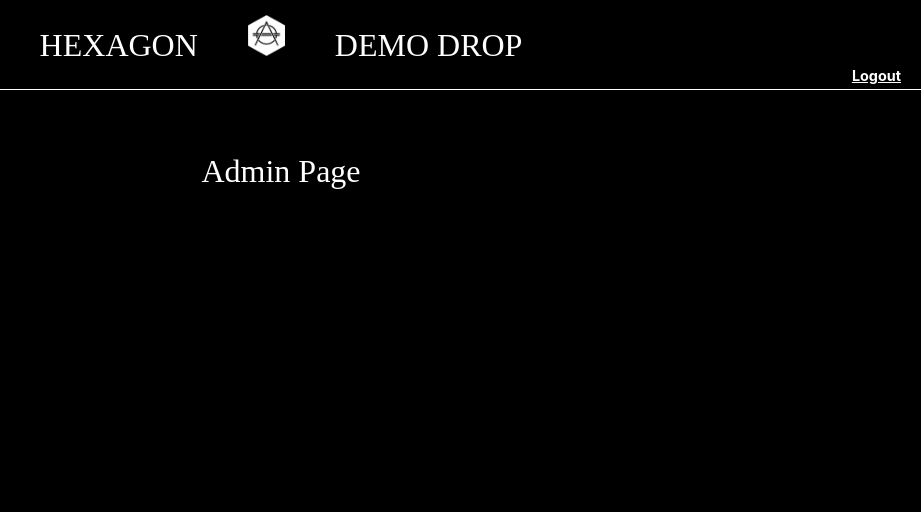
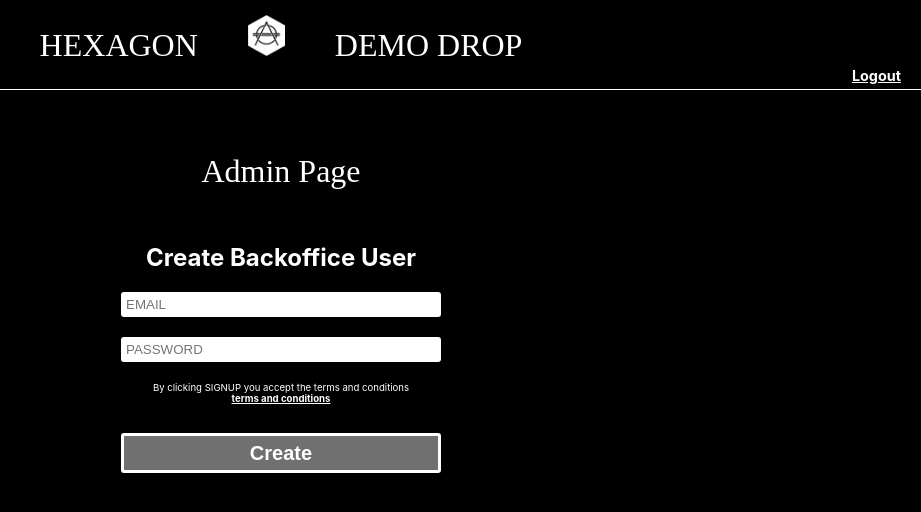
Before and after one commit to JasperGJ/demodrop, a React (Create React App) app in the folder src/reactjs/: page /admin in a window 1280 px wide. Shown: the top 512 px of the page, without its empty margins (359-1280 px from the left). Built offline with nearby package versions, Linux system fonts and the light colour scheme; sample sign-in values are in the browser's storage.

Commit message:
Added Admin.js Corrected AdminControler

```diff
--- a/src/reactjs/src/Admin/Admin.js
+++ b/src/reactjs/src/Admin/Admin.js
@@ -1,11 +1,39 @@
-import React from "react";
+import React, {useRef} from "react";
 
 function Admin(){
 
+    const createUserRef = useRef(null);
+
+    const createUser = (event)=>{
+        event.preventDefault();
+        const data = new FormData(createUserRef.current);
+        fetch("/createuser",{
+            method: "POST",
+            body : data
+        }).then(response => {
+                if (response.status === 200) alert("Check your mail... ");
+                else alert("Something went wrong!");
+            }
+        )
+    };
+
+
     return (
-        // css van ComponentContainerAdmin staat in App.css
+        // css in App.css
         <div className="ComponentContainerAdmin">
             <h1>Admin Page</h1>
+
+            <div className="ComponentContainerAdmin">
+                <form method="post" action="/createuser" onSubmit={createUser} ref={createUserRef}>
+                    <h2 className="SignupH2">Create Backoffice User</h2>
+                    <p><input type="email" name="email" placeholder="EMAIL"/></p>
+                    <p><input type="password" name="password" placeholder="PASSWORD"/></p>
+                    <div><p>By clicking SIGNUP you accept the terms and conditions
+                        <a href="https://www.google.nl"> terms and conditions</a></p></div>
+                    <br/>
+                    <button className="SubmitButton" type="submit">Create</button>
+                </form>
+            </div>
         </div>
     )
 }
```
Also changed, not shown: 1 other file (tests, documents, lock files or other folders).
